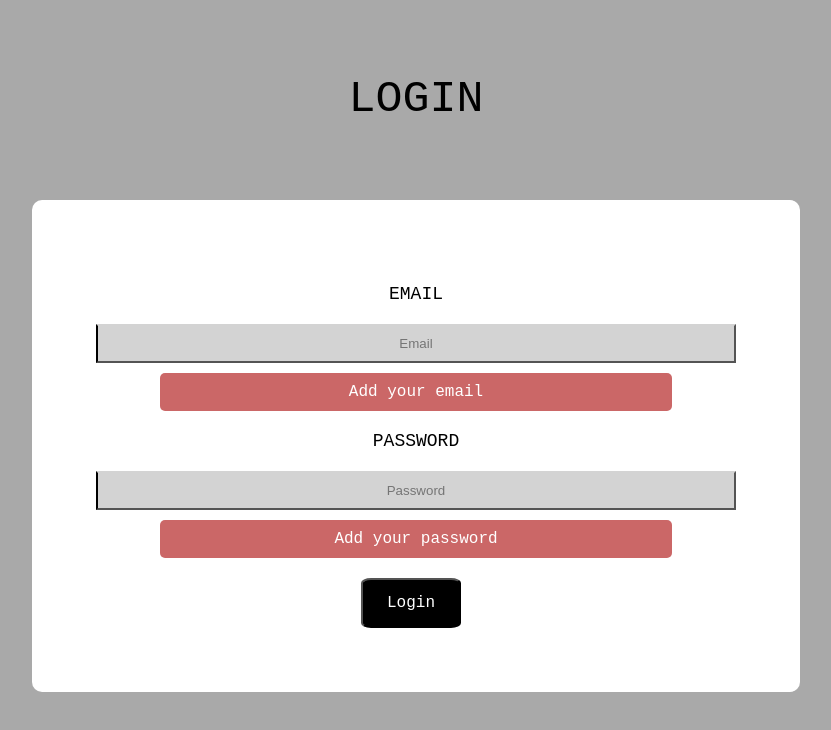
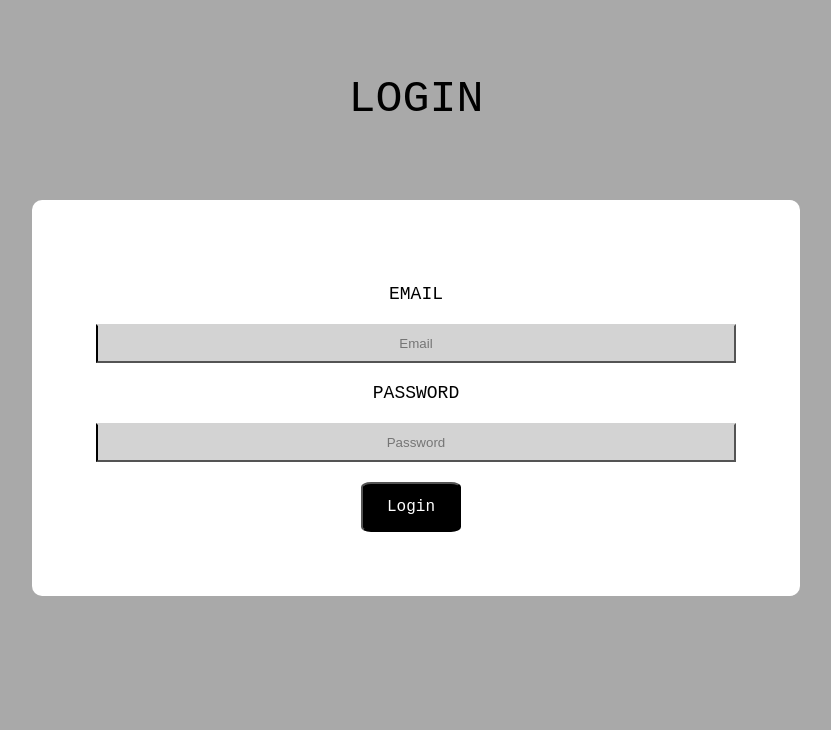
Before and after one commit to AlejandroMtz07/TaskManagerFront, a React (Vite) app: page /login in a window 1280 px wide. Shown: the top 730 px of the page, without its empty margins (224-1055 px from the left). Built offline with nearby package versions, Linux system fonts and the light colour scheme; no server answers.

Commit message:
Implementing the verify mode on the login and register

```diff
--- a/src/Components/LoginComponent/Login.tsx
+++ b/src/Components/LoginComponent/Login.tsx
@@ -26,7 +26,8 @@ export default function Login() {
 
   //Import things from the useForm hook
     const { register, handleSubmit, formState: { errors } } = useForm<LoginData>({
-      resolver: zodResolver(LoginSchema)
+      resolver: zodResolver(LoginSchema),
+      mode: 'onBlur',
     });
 
   const onSubmit = (data: LoginData) => {
@@ -71,7 +72,7 @@ export default function Login() {
             placeholder='Email'
             {...register('email',{required: true})}
           />
-          {errors && (<p className={style.errormessage}>Add your email</p>)}
+          {errors.email && (<p className={style.errormessage}>Add your email</p>)}
           <label htmlFor="password">
             Password
           </label>
@@ -80,7 +81,7 @@ export default function Login() {
             placeholder='Password'
             {...register('password',{required: true})}
           />
-          {errors && (<p className={style.errormessage}>Add your password</p>)}
+          {errors.password && (<p className={style.errormessage}>Add your password</p>)}
           <button type='submit'>
             Login
           </button>
--- a/src/Components/RegisterComponent/Register.tsx
+++ b/src/Components/RegisterComponent/Register.tsx
@@ -36,7 +36,8 @@ export default function Register() {
 
   //Import things from the useForm hook
   const { register, handleSubmit, formState: { errors }, reset } = useForm<FormData>({
-    resolver: zodResolver(FormSchema)
+    resolver: zodResolver(FormSchema),
+    mode: 'onBlur'
   });
   const navigate = useNavigate();
 
--- a/src/Components/TaskIndex/TaskButtons/Buttons.tsx
+++ b/src/Components/TaskIndex/TaskButtons/Buttons.tsx
@@ -2,6 +2,7 @@ import axios from 'axios';
 import style from './Buttons.module.css'
 import { useNavigate } from 'react-router-dom';
 import { toast, ToastContainer } from 'react-toastify';
+import { useAuth } from '../../../AuthContext/AuthContext';
 
 interface ButtonsProps {
     id: number;
```
